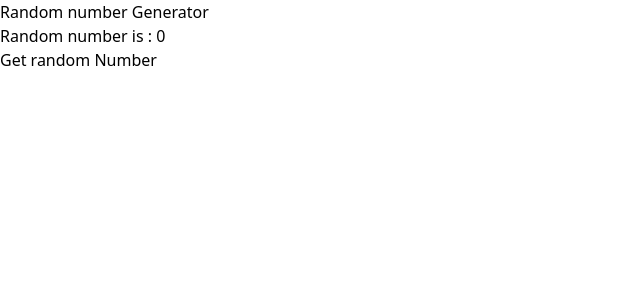
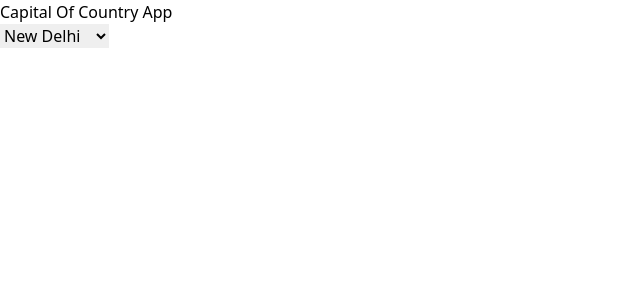
Before and after one commit to Aastha-Kalra/30daysOfReactJs, a React (Vite) app: page /1 in a window 1280 px wide. Shown: the top 300 px of the page, without its empty margins (0-640 px from the left). Built offline with nearby package versions, Linux system fonts and the light colour scheme.

Commit message:
CountryCapital Project

```diff
--- a/src/App.jsx
+++ b/src/App.jsx
@@ -10,6 +10,7 @@ import RecipeInfo from "./components/Meal/RecipeInfo";
 import SocialButtons from "./components/SocialButtons";
 import LetterCalculator from "./components/LetterCalculator";
 import RandomNumber from "./components/RandomNumber";
+import CountryCapital from "./components/CountryCapital";
 function App() {
   return (
     <div className="bg-black min-h-screen">
@@ -26,7 +27,8 @@ function App() {
       </BrowserRouter> */}
       {/* <SocialButtons/> */}
       {/* <LetterCalculator/> */}
-      <RandomNumber/>
+      {/* <RandomNumber/> */}
+      <CountryCapital/>
     </div>
   );
 }
--- /dev/null
+++ b/src/components/CountryCapital.jsx
@@ -0,0 +1,59 @@
+import React, { useState } from "react";
+
+const CountryCapital = () => {
+  const countryAndCapitalsList = [
+    {
+      id: "NEW_DELHI",
+      capitalDisplayText: "New Delhi",
+      country: "India",
+    },
+    {
+      id: "LONDON",
+      capitalDisplayText: "London",
+      country: "United Kingdom",
+    },
+    {
+      id: "PARIS",
+      capitalDisplayText: "Paris",
+      country: "France",
+    },
+    {
+      id: "KATHMANDU",
+      capitalDisplayText: "Kathmandu",
+      country: "Nepal",
+    },
+    {
+      id: "HELSINKI",
+      capitalDisplayText: "Helsinki",
+      country: "Finland",
+    },
+  ];
+
+  const [capital, setCapital] = useState(countryAndCapitalsList[0].country);
+
+  return (
+    <div className="text-white flex justify-center items-center flex-col gap-5 text-4xl py-10">
+      <div>Capital Of Country App</div>
+
+      <div>
+        <select
+          name=""
+          id=""
+          className="text-pink-500"
+          value={capital}
+          onChange={(e) => setCapital(e.target.value)}
+        >
+          {countryAndCapitalsList.map((item) => {
+            return (
+              <option className="text-sky-500" value={item.id}>
+                {item.capitalDisplayText}
+              </option>
+            );
+          })}
+        </select>
+      </div>
+    </div>
+  );
+};
+
+export default CountryCapital;
```
